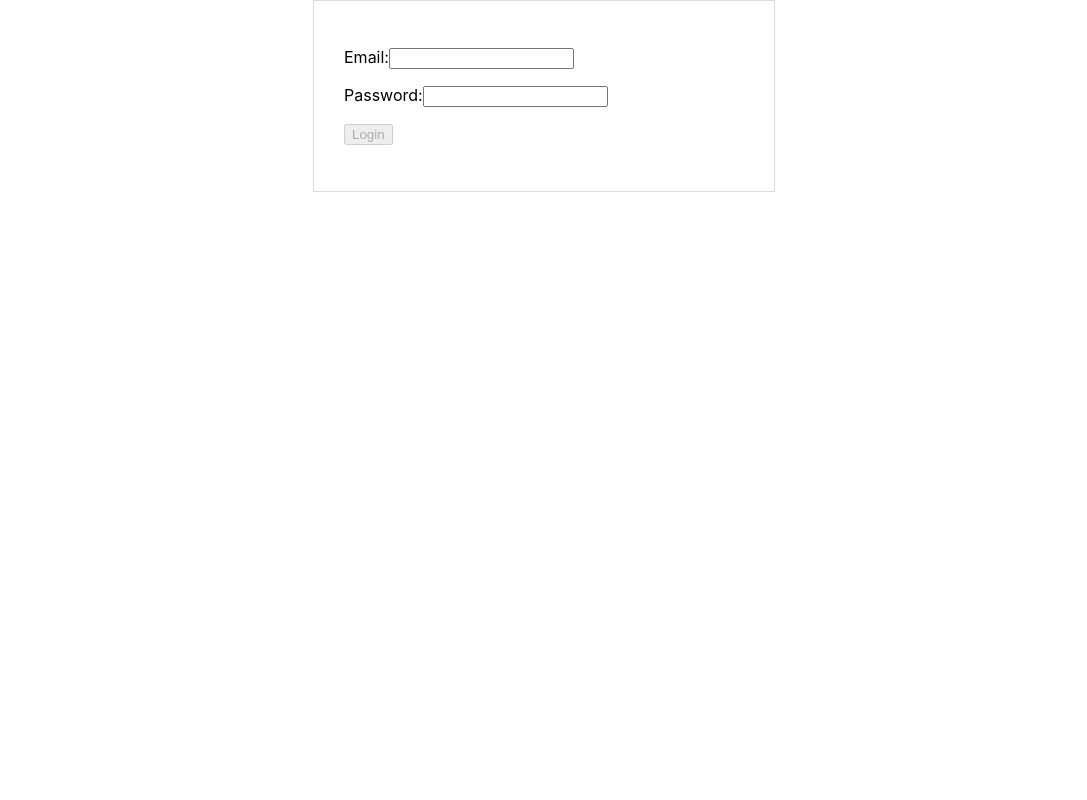
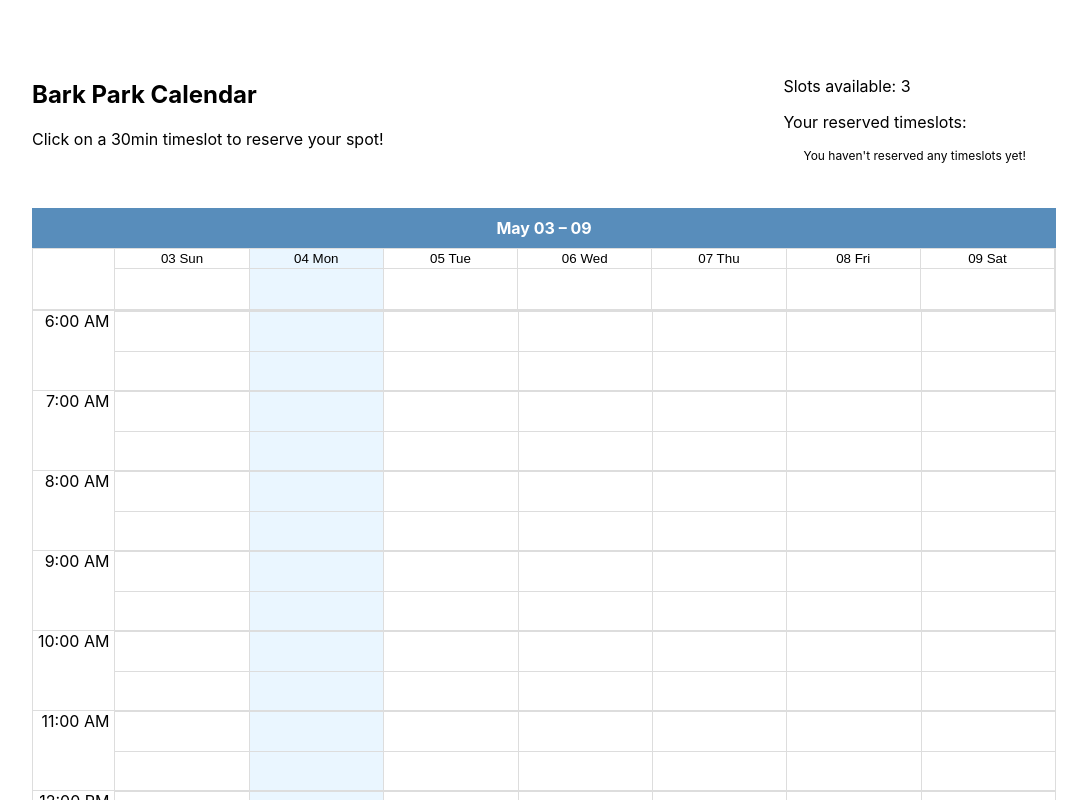
Before and after one commit to bluestormcreative/jsforwp-react-bootcamp, a React (Create React App) app in the folder barkparkapp/: page / in a window 1280 px wide. Shown: the top 800 px of the page, without its empty margins (96-1183 px from the left). Built offline with nearby package versions, Linux system fonts and the light colour scheme.

Commit message:
Add onSelectEvent handler to delete selected events, temp set auth to true

```diff
--- a/barkparkapp/src/App.js
+++ b/barkparkapp/src/App.js
@@ -22,7 +22,7 @@ class App extends Component {
 			reservedSlots: [],
 			availSlots: 3,
 		},
-		isAuthenticated: false,
+		isAuthenticated: true,
 	};
 
 	onLogin = (userEmail, userPass) => {
@@ -107,6 +107,22 @@ class App extends Component {
 		}
 	};
 
+	handleSelectEvent = (event) => {
+		if (window.confirm('Delete this event?')) {
+			const updatedEvents = this.state.events.filter(
+				(ev) => ev.slotID !== event.slotID
+			);
+
+			this.setState({
+				events: updatedEvents,
+				userData: {
+					...this.state.userData,
+					reservedSlots: [...updatedEvents],
+				},
+			});
+		}
+	};
+
 	render() {
 		const remainingSlots =
 			this.state.userData.availSlots -
@@ -170,6 +186,7 @@ class App extends Component {
 							views={['week']}
 							min={moment('06:00am', 'h:mma').toDate()}
 							max={moment('09:00pm', 'h:mma').toDate()}
+							onSelectEvent={this.handleSelectEvent}
 						/>
 					</div>
 				)}
```
